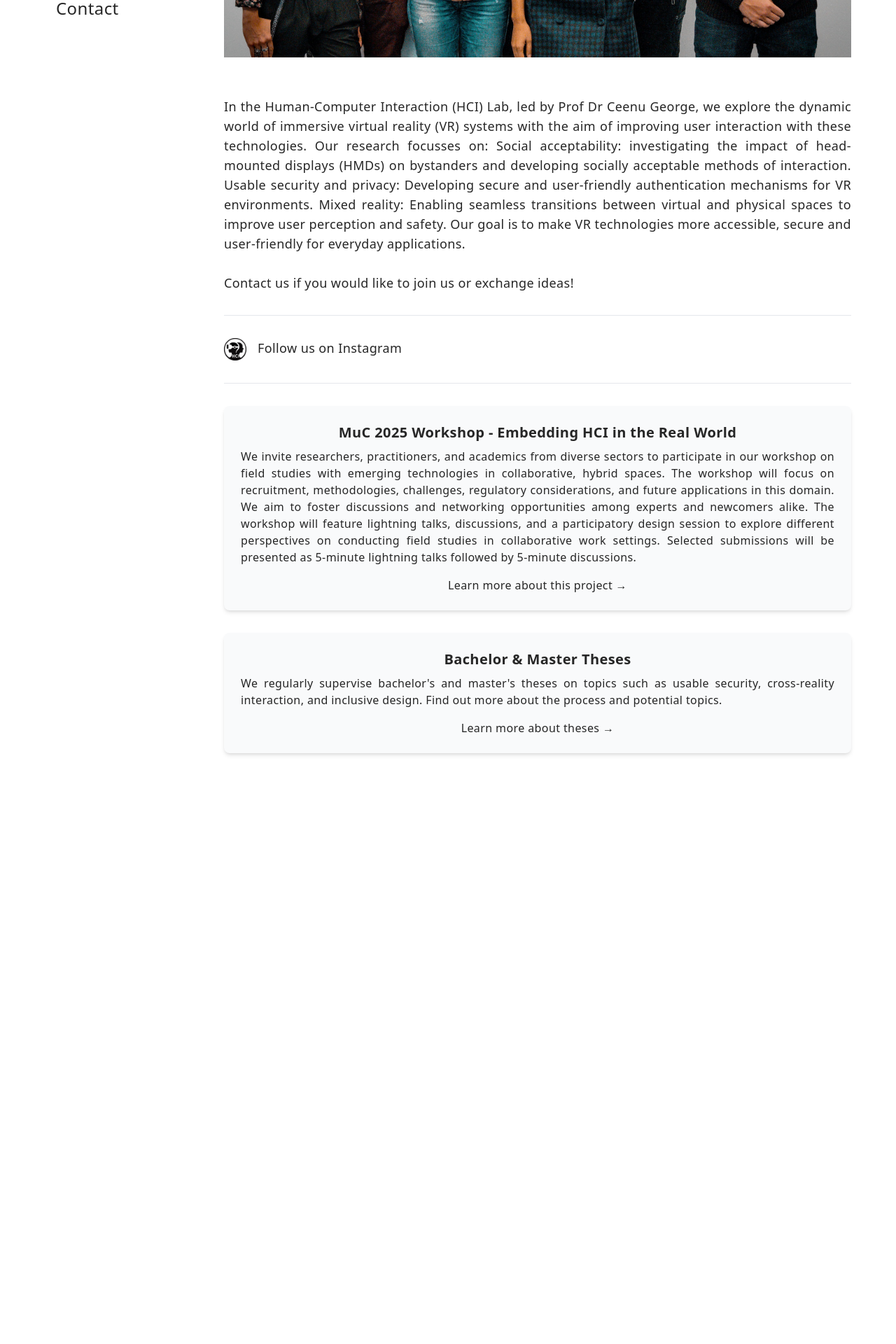
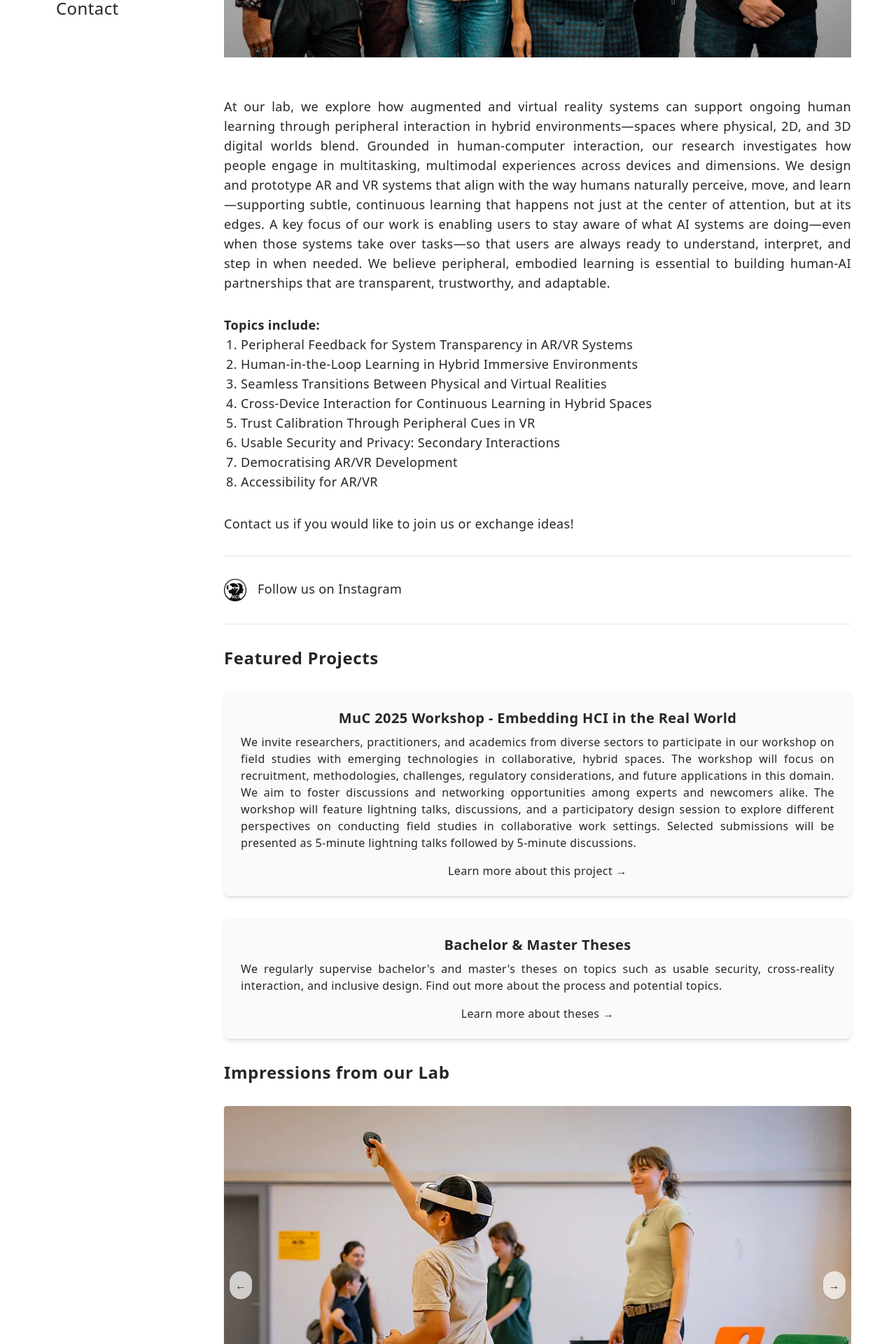
Before and after one commit to HCI-TUB/hci-tu-berlin, a Vue app in the folder hci-tu-berlin/: page / in a window 1280 px wide. Shown: the part 560-2480 px from the top of the page at 70% size. Before the commit the page ends 1684 px from the top, so only its background shows below. Built offline with nearby package versions, Linux system fonts and the light colour scheme.

Commit message:
added photos, new text

```diff
--- a/hci-tu-berlin/src/App.vue
+++ b/hci-tu-berlin/src/App.vue
@@ -47,7 +47,6 @@
             >Contact</router-link
           >
         </li>
-
       </ul>
     </div>
 
--- /dev/null
+++ b/hci-tu-berlin/src/components/PhotoSlider.vue
@@ -0,0 +1,53 @@
+<template>
+  <div v-if="photos.length" class="relative w-full mx-auto">
+    <div class="relative group">
+      <img
+        :src="photos[currentIndex].src"
+        :alt="photos[currentIndex].caption"
+        class="w-full h-[32rem] object-cover rounded shadow"
+      />
+      <!-- Left Arrow -->
+      <button
+        @click="prev"
+        class="absolute left-2 top-1/2 -translate-y-1/2 bg-white bg-opacity-70 hover:bg-opacity-100 rounded-full p-2 shadow"
+        aria-label="Previous"
+      >
+        &#8592;
+      </button>
+      <!-- Right Arrow -->
+      <button
+        @click="next"
+        class="absolute right-2 top-1/2 -translate-y-1/2 bg-white bg-opacity-70 hover:bg-opacity-100 rounded-full p-2 shadow"
+        aria-label="Next"
+      >
+        &#8594;
+      </button>
+    </div>
+    <div class="w-full text-center mt-4">
+      <span class="text-lg text-neutral-800">{{
+        photos[currentIndex].caption
+      }}</span>
+    </div>
+  </div>
+</template>
+
+<script setup>
+import { ref } from "vue";
+
+const props = defineProps({
+  photos: {
+    type: Array,
+    required: true,
+  },
+});
+
+const currentIndex = ref(0);
+
+function prev() {
+  currentIndex.value =
+    (currentIndex.value - 1 + props.photos.length) % props.photos.length;
+}
+function next() {
+  currentIndex.value = (currentIndex.value + 1) % props.photos.length;
+}
+</script>
--- /dev/null
+++ b/hci-tu-berlin/src/data/photoslider.json
@@ -0,0 +1,10 @@
+[
+  {
+    "src": "/assets/photoSlider/LNDW.webp",
+    "caption": "LNDW 2025"
+  },
+  {
+    "src": "/assets/photoSlider/vr-meeting.png",
+    "caption": "VR Meeting"
+  }
+]
--- a/hci-tu-berlin/src/views/AboutPage.vue
+++ b/hci-tu-berlin/src/views/AboutPage.vue
@@ -1,6 +1,6 @@
 <template>
   <div class="w-full px-4 sm:px-6 lg:px-8 space-y-8">
-    <div class="md:text-4xl sm:text-3xl tracking-wide text-left my-8">
+    <div class="md:text-4xl sm:text-3xl text-left tracking-wide my-8">
       Welcome to the Human-Computer Interaction Lab
     </div>
     <!-- Slideshow or Image Section -->
@@ -11,18 +11,36 @@
     />
     <!-- Description Section -->
     <p class="text-justify w-full text-lg">
-      In the Human-Computer Interaction (HCI) Lab, led by Prof Dr Ceenu George,
-      we explore the dynamic world of immersive virtual reality (VR) systems
-      with the aim of improving user interaction with these technologies. Our
-      research focusses on: Social acceptability: investigating the impact of
-      head-mounted displays (HMDs) on bystanders and developing socially
-      acceptable methods of interaction. Usable security and privacy: Developing
-      secure and user-friendly authentication mechanisms for VR environments.
-      Mixed reality: Enabling seamless transitions between virtual and physical
-      spaces to improve user perception and safety. Our goal is to make VR
-      technologies more accessible, secure and user-friendly for everyday
-      applications.
-      <br /><br />
+      At our lab, we explore how augmented and virtual reality systems can
+      support ongoing human learning through peripheral interaction in hybrid
+      environments—spaces where physical, 2D, and 3D digital worlds blend.
+      Grounded in human-computer interaction, our research investigates how
+      people engage in multitasking, multimodal experiences across devices and
+      dimensions. We design and prototype AR and VR systems that align with the
+      way humans naturally perceive, move, and learn—supporting subtle,
+      continuous learning that happens not just at the center of attention, but
+      at its edges. A key focus of our work is enabling users to stay aware of
+      what AI systems are doing—even when those systems take over tasks—so that
+      users are always ready to understand, interpret, and step in when needed.
+      We believe peripheral, embodied learning is essential to building human-AI
+      partnerships that are transparent, trustworthy, and adaptable.
+    </p>
+    <div class="text-justify w-full text-lg">
+      <strong>Topics include:</strong>
+      <ol class="list-decimal ml-6">
+        <li>Peripheral Feedback for System Transparency in AR/VR Systems</li>
+        <li>Human-in-the-Loop Learning in Hybrid Immersive Environments</li>
+        <li>Seamless Transitions Between Physical and Virtual Realities</li>
+        <li>
+          Cross-Device Interaction for Continuous Learning in Hybrid Spaces
+        </li>
+        <li>Trust Calibration Through Peripheral Cues in VR</li>
+        <li>Usable Security and Privacy: Secondary Interactions</li>
+        <li>Democratising AR/VR Development</li>
+        <li>Accessibility for AR/VR</li>
+      </ol>
+    </div>
+    <p class="text-left text-lg">
       <router-link to="/contact" class="hover:text-custom-red"
         >Contact us</router-link
       >
@@ -44,6 +62,9 @@
       </p>
     </div>
     <hr class="my-4" />
+    <div class="md:text-2xl sm:text-xl tracking-wide text-left my-8 font-bold">
+      Featured Projects
+    </div>
 
     <!-- Featured Project Section -->
     <div class="bg-gray-50 p-6 rounded-lg shadow-md hover:bg-red-50">
@@ -60,12 +81,14 @@
         >
       </div>
     </div>
-     <!-- Thesis Featured Project Preview -->
+    <!-- Thesis Featured Project Preview -->
     <div class="bg-gray-50 p-6 rounded-lg shadow-md hover:bg-red-50">
       <div>
         <h3 class="text-xl font-semibold mb-2">Bachelor & Master Theses</h3>
         <p class="text-justify mb-4">
-          We regularly supervise bachelor's and master's theses on topics such as usable security, cross-reality interaction, and inclusive design. Find out more about the process and potential topics.
+          We regularly supervise bachelor's and master's theses on topics such
+          as usable security, cross-reality interaction, and inclusive design.
+          Find out more about the process and potential topics.
         </p>
         <router-link
           :to="{ name: 'ThesisPage' }"
@@ -73,18 +96,29 @@
           >Learn more about theses →</router-link
         >
       </div>
-        </div>
+    </div>
+    <!-- Photo Slider -->
+    <div class="md:text-2xl sm:text-xl tracking-wide text-left my-8 font-bold">
+      Impressions from our Lab
+    </div>
+    <PhotoSlider :photos="photos"></PhotoSlider>
   </div>
 </template>
 
 <script>
 import { slugify } from "@/utils/slugify";
 import { research } from "@/data/researchData.json";
+import PhotoSlider from "@/components/PhotoSlider.vue";
+import photos from "@/data/photoslider.json";
 export default {
   name: "AboutPage",
+  components: {
+    PhotoSlider,
+  },
   data() {
     return {
       featuredProject: research.find((project) => project.id === "1"),
+      photos,
     };
   },
   methods: {
--- a/hci-tu-berlin/src/views/PersonDetailPage.vue
+++ b/hci-tu-berlin/src/views/PersonDetailPage.vue
@@ -11,23 +11,48 @@
         />
       </div>
       <div class="flex-1 mt-4">
-        <p><strong>Email:</strong> {{ person.email }}</p>
+        <p>
+          <strong>Email:</strong>
+          <a
+            :href="'mailto:' + person.email"
+            class="text- email-link hover:text-custom-red"
+            >{{ person.email }}</a
+          >
+        </p>
         <p><strong>Room:</strong> {{ person.room }}</p>
         <p class="mt-4 mb-8 text-justify">{{ person.description }}</p>
       </div>
     </div>
     <div v-for="(section, index) in person.cv" :key="index" class="mb-8">
       <h2 class="text-2xl tracking-widest my-4">{{ section.title }}</h2>
-      <ul class="list-disc list-inside text-lg">
+      <!-- Render as list if items have 'year', else as paragraphs -->
+      <ul
+        v-if="section.items && section.items.length && section.items[0].year"
+        class="list-disc list-inside text-lg"
+      >
         <li
           class="my-2"
           v-for="(item, itemIndex) in section.items"
           :key="itemIndex"
         >
           <i>{{ item.year }}</i
-          >, {{ item.title }}
+          >, {{ item.title
+          }}<span v-if="item.description">, {{ item.description }}</span>
         </li>
       </ul>
+      <div v-else-if="section.items && section.items.length">
+        <div v-for="(item, itemIndex) in section.items" :key="itemIndex">
+          <p
+            v-for="key in Object.keys(item).filter(
+              (k) => k.startsWith('text') && item[k]
+            )"
+            :key="key"
+            class="mb-2"
+          >
+            {{ item[key] }}
+          </p>
+        </div>
+      </div>
     </div>
   </div>
 </template>
@@ -39,7 +64,9 @@ export default {
   name: "PersonDetailPage",
   data() {
     return {
-      person: persons.find((p) => p.id === this.$route.params.id),
+      person: persons.find(
+        (p) => String(p.id) === String(this.$route.params.id)
+      ),
     };
   },
   computed: {
--- a/hci-tu-berlin/src/views/ThesisPage.vue
+++ b/hci-tu-berlin/src/views/ThesisPage.vue
@@ -1,5 +1,5 @@
 <template>
-  <div>
+  <div class="text-justify">
     <h1 class="text-3xl text-left mb-8 tracking-widest">Bachelor & Master Theses</h1>
 
     <div class="grid grid-cols-1 md:grid-cols-2 gap-6 mb-8">
@@ -12,13 +12,13 @@
           <h2 class="text-2xl text-left tracking-widest mb-2">Process & Application</h2>
           <ul class="list-none text-left">
             <li class="mb-4">
-              <h3 class="text-xl mb-1">Bachelor Theses</h3>
+              <h3 class="text-l mb-1 font-bold">Bachelor Theses</h3>
               <p>
                 We regularly announce an information session for interested students on this website. As long as no date is listed, we unfortunately cannot offer supervision for bachelor theses.
               </p>
             </li>
             <li>
-              <h3 class="text-xl mb-1">Master Theses</h3>
+              <h3 class="text-l mb-1 font-bold">Master Theses</h3>
               <p>
                 If you are interested in writing a master's thesis with us, please send an email to
                 <a class="hover:text-custom-red" href="mailto:admin@hci.tu-berlin.de">admin@hci.tu-berlin.de</a>.
```
Also changed, not shown: hci-tu-berlin/src/data/personData.json (+54 -10 lines), hci-tu-berlin/public/assets/photoSlider/LNDW.webp (added), hci-tu-berlin/public/assets/photoSlider/vr-meeting.png (added).
